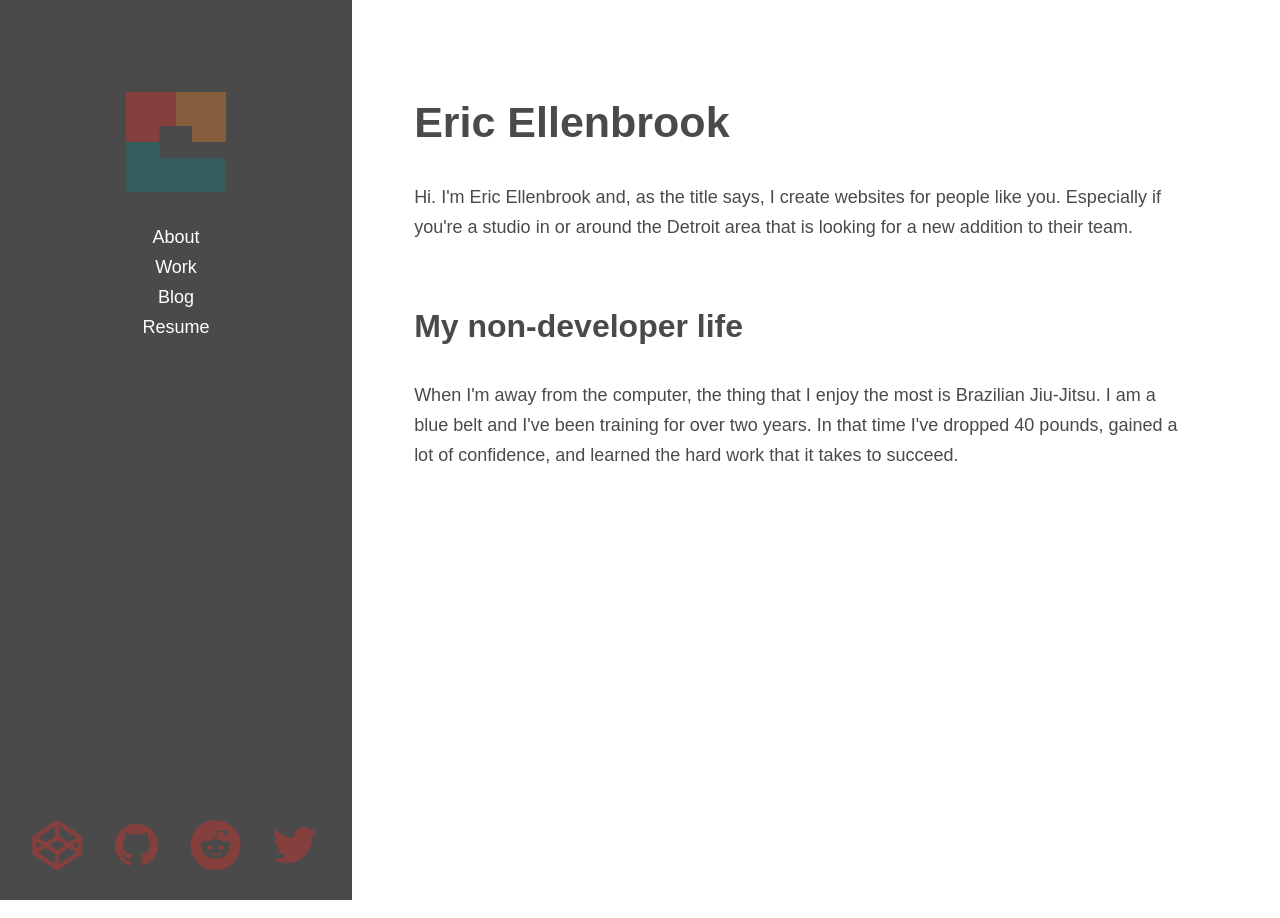
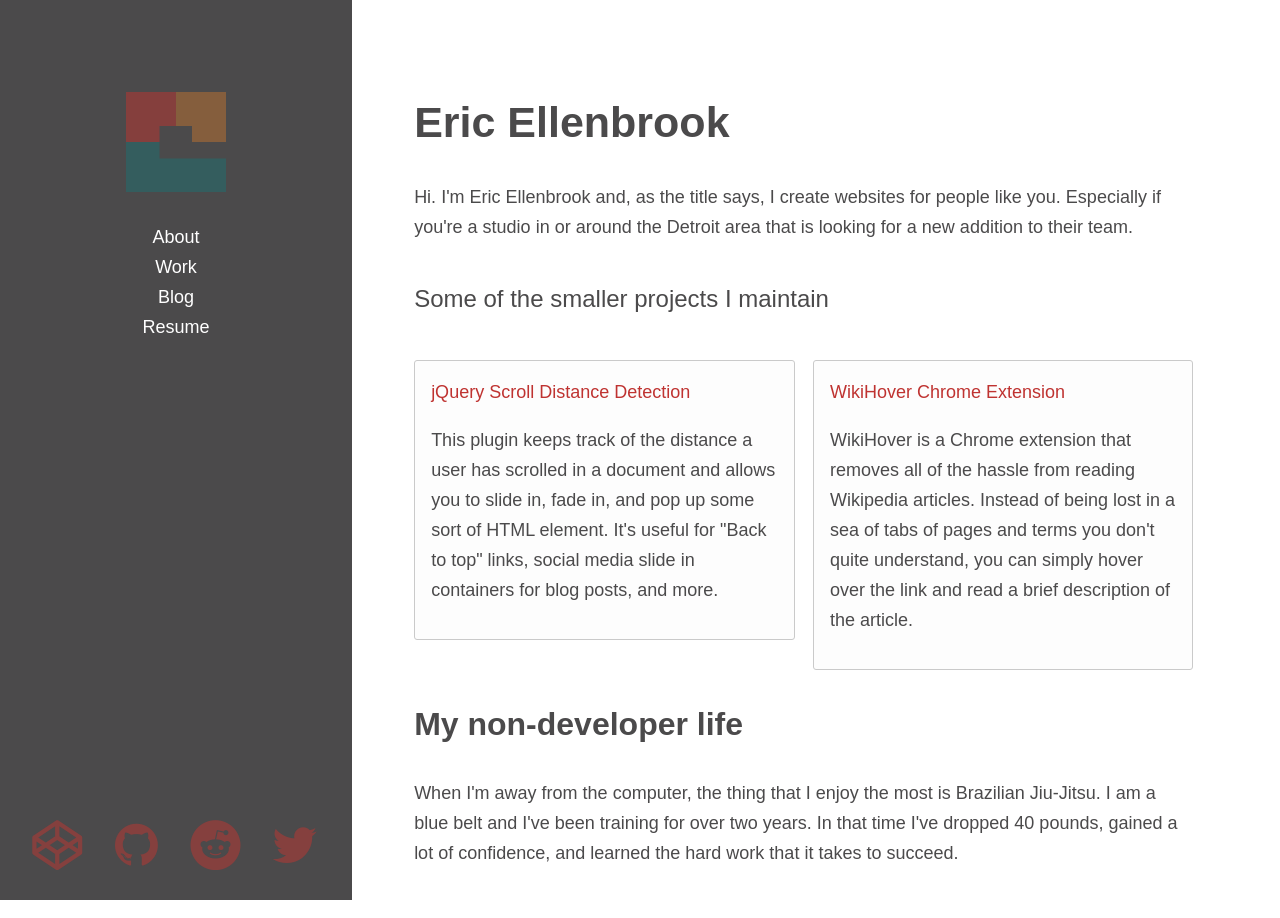
Before and after one commit to ellenbrook/ellenbrook.github.io, a Jekyll site: the page built from index.html, in a window 1280 px wide. Built offline with Jekyll 4.4.1, drawn with Linux system fonts in a browser that asks for light colours; nearby versions of some CDN libraries.

Commit message:
Add jQuery and WikiHover pages

```diff
--- a/assets/css/3-modules/_-modules-index.sass
+++ b/assets/css/3-modules/_-modules-index.sass
@@ -8,3 +8,4 @@
 @import 'site-buttons'
 @import 'site-comments'
 @import 'card-definition-list'
+@import 'video-player'
--- a/index.html
+++ b/index.html
@@ -7,5 +7,21 @@ description: Eric Ellenbrook is a Detroit web designer and Detroit SEO consultan
 ---
 <p>Hi. I'm Eric Ellenbrook and, as the title says, I create websites for people like you. Especially if you're a studio in or around the Detroit area that is looking for a new addition to their team.</p>
 
+
+<dl class="card-definition-list">
+	<dt>Some of the smaller projects I maintain</dt>
+	<dd>
+		<div class="card">
+			<a href="/jquery-scroll-distance-detection/">jQuery Scroll Distance Detection</a>
+			<p>This plugin keeps track of the distance a user has scrolled in a document and allows you to slide in, fade in, and pop up some sort of HTML element. It's useful for "Back to top" links, social media slide in containers for blog posts, and more.</p>
+		</div>
+
+		<div class="card">
+			<a href="/wikihover-google-chrome-extension/">WikiHover Chrome Extension</a>
+			<p>WikiHover is a Chrome extension that removes all of the hassle from reading Wikipedia articles. Instead of being lost in a sea of tabs of pages and terms you don't quite understand, you can simply hover over the link and read a brief description of the article.</p>
+		</div>
+	</dd>
+</dl>
+
 <h3>My non-developer life</h3>
 <p>When I'm away from the computer, the thing that I enjoy the most is Brazilian Jiu-Jitsu. I am a blue belt and I've been training for over two years. In that time I've dropped 40 pounds, gained a lot of confidence, and learned the hard work that it takes to succeed.</p>
```
Also changed, not shown: assets/css/3-modules/_video-player.sass (added, +12 -0 lines), assets/css/css/_video-player.css (added, +62 -0 lines), wikihover-google-chrome-extension/index.html (added, +23 -0 lines), assets/css/main.css, 4 other files.
